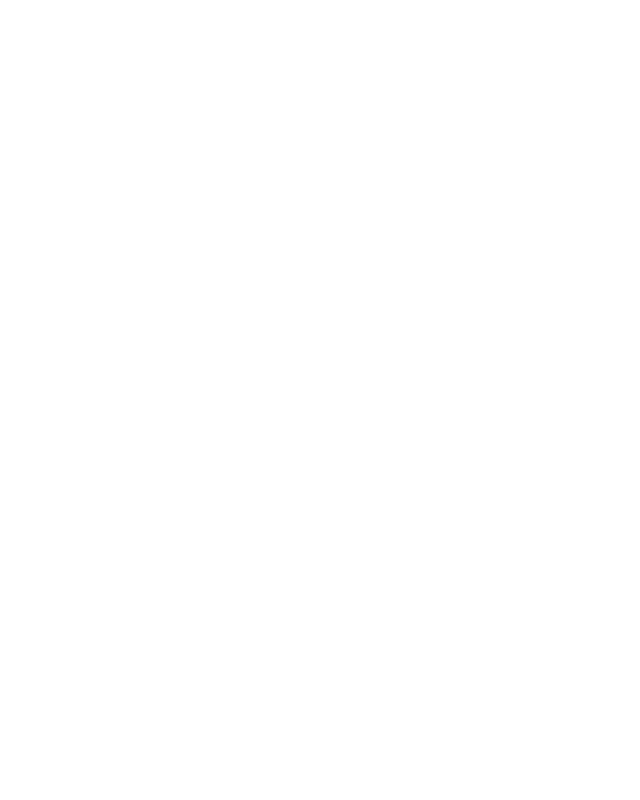
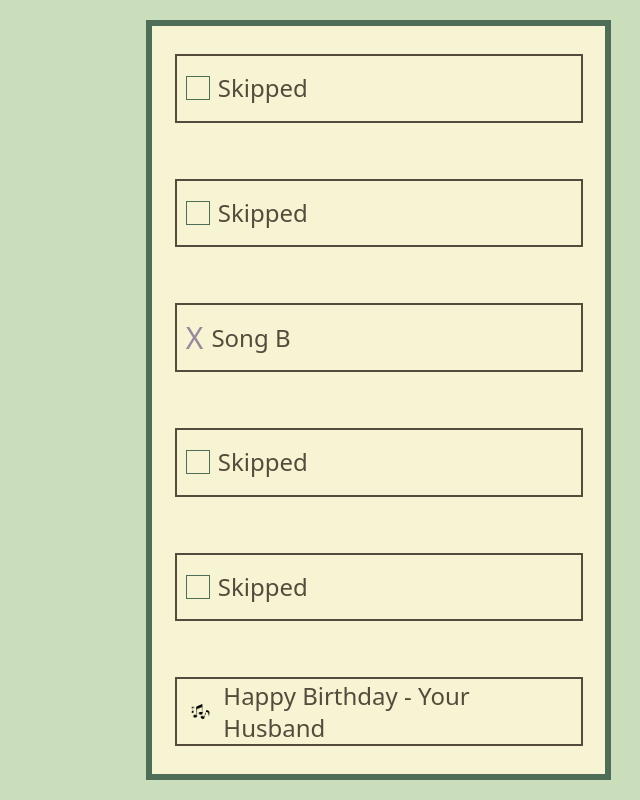
Before and after one commit to AshtonPulliam18/Musicle, a React (Vite) app: page / in a window 1280 px wide. Shown: the whole page, without its empty margins (640-1280 px from the left). Built offline with nearby package versions, Linux system fonts and the light colour scheme.

Commit message:
Musicboard and Guess implemented
Created Musicboard.jsx to display Guesses and Guess.jsx which is used to display in individual guess.

```diff
--- a/index.html
+++ b/index.html
@@ -4,7 +4,7 @@
     <meta charset="UTF-8" />
     <link rel="icon" type="image/svg+xml" href="/vite.svg" />
     <meta name="viewport" content="width=device-width, initial-scale=1.0" />
-    <title>Nicely</title>
+    <title>Musicle</title>
   </head>
   <body>
     <div id="root"></div>
--- a/src/App.jsx
+++ b/src/App.jsx
@@ -1,8 +1,20 @@
 import React from 'react';
-
+import Musicboard from './components/Musicboard';
 const App = () => {
     return (
-        <div>
+        <div className={"h-screen bg-sage grid grid-cols-2 gap-[10%]"}>
+        {/* logo/title */}
+        {/* guess/skip display */}
+        {/* progress bar */}
+        {/* guess entry */}
+        {/* skip button */}
+        {/* submit button */}
+            <div/>
+            <div className={"flex items-center justify-end mr-[5%]"}>
+
+                    <Musicboard/>
+
+            </div>
 
         </div>
     );
--- /dev/null
+++ b/src/components/Guess.jsx
@@ -0,0 +1,29 @@
+import React from 'react';
+import webicon from '../assets/webicon.png';
+
+const Guess = ({ status, title }) => {
+    let symbol;
+
+    switch (status) {
+        case 'correct':
+            symbol = <img src={webicon} alt="Correct" className="w-[8%] h-[8%]" />;
+            break;
+        case 'incorrect':
+            symbol = <span className="text-mauve text-3xl">X</span>;
+            break;
+        default:
+            symbol = <span className="border border-jade w-6 h-6 inline-block"></span>; // Empty box
+    }
+
+
+    return (
+        <div className="h-[55%] w-[90%] flex items-center p-[2%] border border-[2px] border-taupe">
+            <div className="mr-4 flex items-center"> {/* Container for symbol and title */}
+                {symbol}
+                <span className="text-taupe text-2xl ml-2">{title}</span> {/* Added ml-2 for spacing */}
+            </div>
+        </div>
+    );
+};
+
+export default Guess;
--- /dev/null
+++ b/src/components/Musicboard.jsx
@@ -0,0 +1,45 @@
+import React from 'react';
+import Guess from './Guess';
+
+const generateRandomGuess = () => {
+    const statuses = ['incorrect', 'skipped'];
+    const randomStatus = statuses[Math.floor(Math.random() * statuses.length)];
+
+    // Example song names for random selection
+    const songs = ['Song A', 'Song B', 'Song C', 'Song D', 'Song E'];
+    const randomSong = songs[Math.floor(Math.random() * songs.length)];
+
+
+    return {
+        status: randomStatus,
+        title: randomStatus === 'skipped' ? 'Skipped' : randomSong,
+    };
+};
+
+const generateGuesses = (num) => {
+    return Array.from({ length: num }, generateRandomGuess);
+};
+
+const Musicboard = () => {
+    const guesses = generateGuesses(5); // Generate 6 random guesses
+
+    return (
+        <div
+            className="h-[95%] w-[85%] bg-dune border-solid border-[6px] border-jade">
+            <div className="h-[100%] w-[100%] grid grid-rows-6">
+                {guesses.map((guess, index) => (
+                    <div key={index} className="flex items-center justify-center">
+                        <Guess status={guess.status} title={guess.title}/>
+                    </div>
+                ))}
+
+                <div className="flex items-center justify-center">
+                    <Guess status={"correct"} title={"Happy Birthday - Your Husband"}/>
+                </div>
+
+            </div>
+        </div>
+    );
+};
+
+export default Musicboard;
--- a/tailwind.config.js
+++ b/tailwind.config.js
@@ -2,7 +2,15 @@
 module.exports = {
   content: ["./src/**/*.{html,js,jsx}"],
   theme: {
-    extend: {},
+    extend: {
+      colors: {
+        'sage': '#cadebc',
+        'jade': '#4e6e58',
+        'taupe': '#544b3d',
+        'mauve': '#9a879d',
+        'dune': '#f6f4d2'
+      }
+    }
   },
-  plugins: [],
+  plugins: []
 }
```
Also changed, not shown: src/assets/webicon.png (added).
